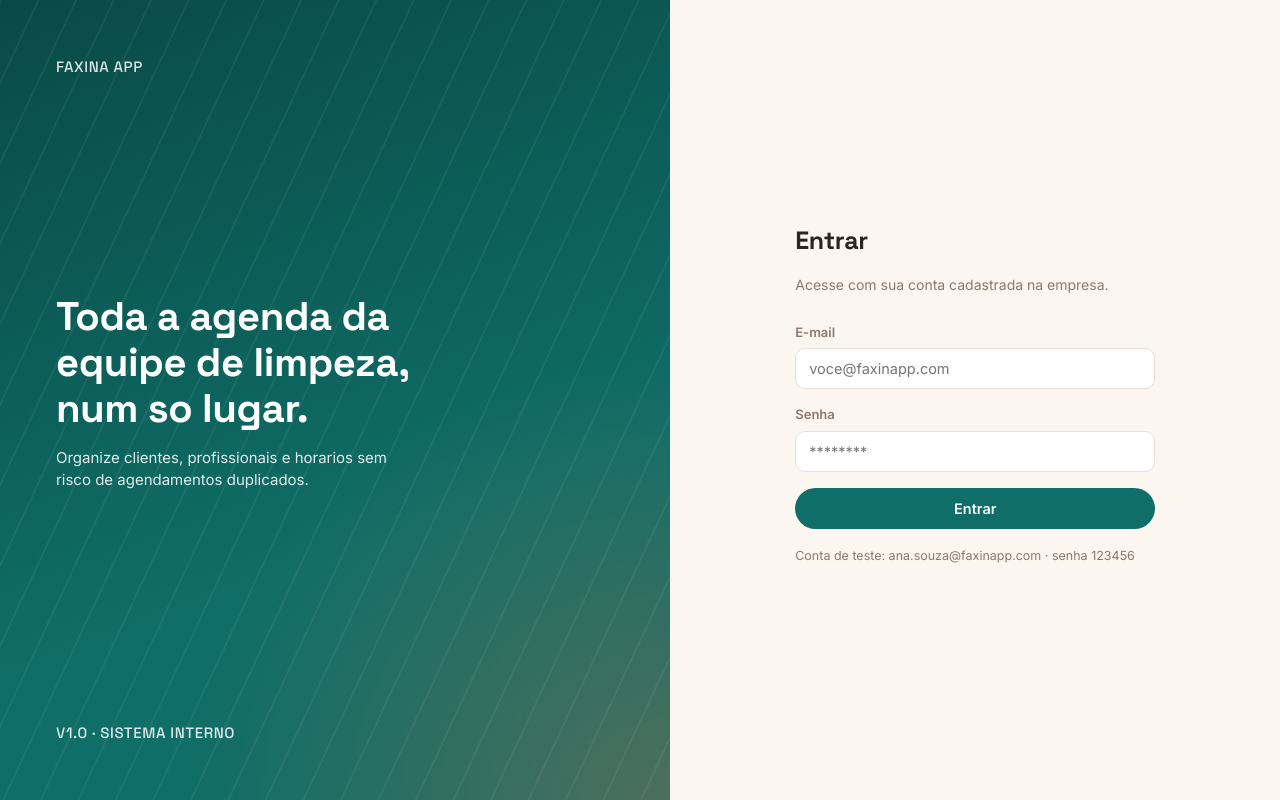
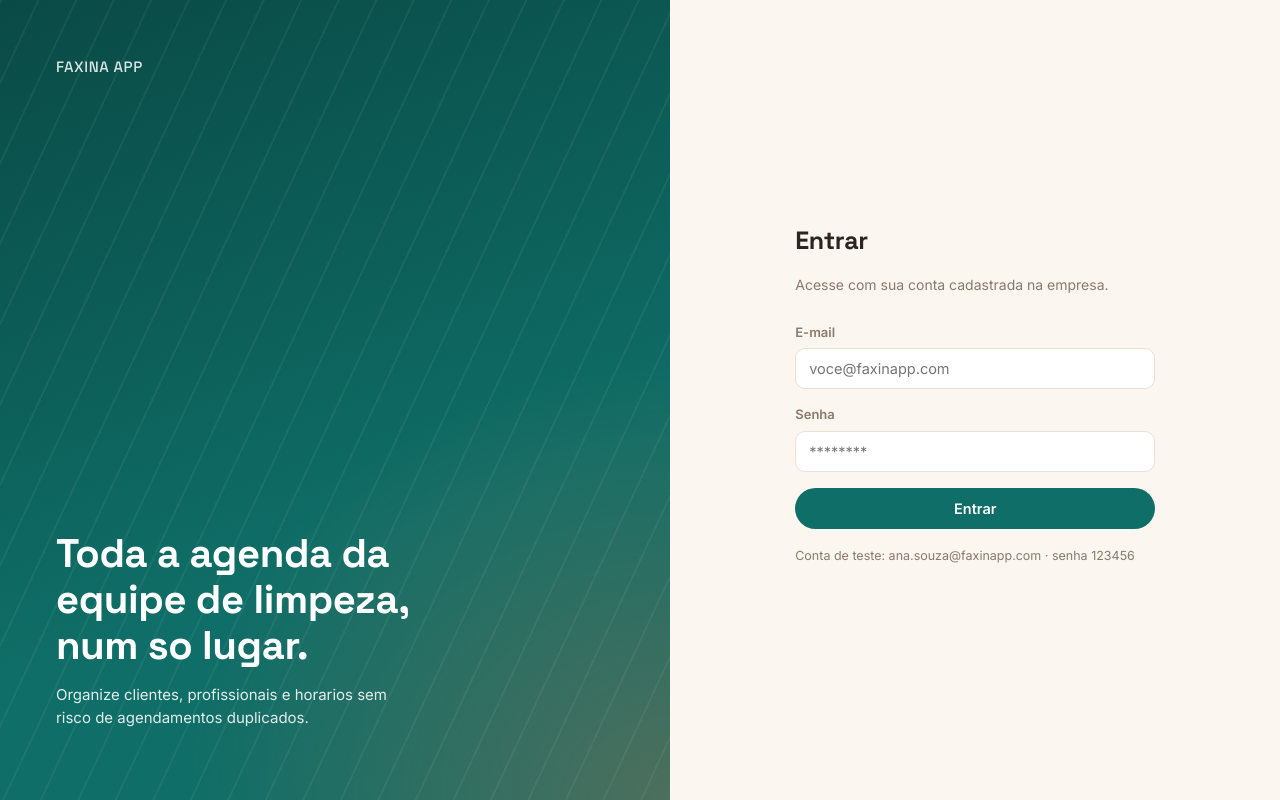
Before and after one commit to francagiovanna/4FaseSenai, a React (Vite) app in the folder ImplementacaoDeSistemas - Nathalia/faxina-sistema/frontend/: page /login in a window 1280 px wide. Built offline with nearby package versions, Linux system fonts and the light colour scheme.

Commit message:
style(frontend): centraliza texto de apresentacao na tela de login

```diff
--- a/ImplementacaoDeSistemas - Nathalia/faxina-sistema/frontend/src/pages/Login.jsx
+++ b/ImplementacaoDeSistemas - Nathalia/faxina-sistema/frontend/src/pages/Login.jsx
@@ -44,7 +44,6 @@
           <h1>Toda a agenda da equipe de limpeza, num so lugar.</h1>
           <p>Organize clientes, profissionais e horarios sem risco de agendamentos duplicados.</p>
         </div>
-        <span className="selo">v1.0 &middot; Sistema interno</span>
       </div>
 
       <div className="login-form-wrap">
```
